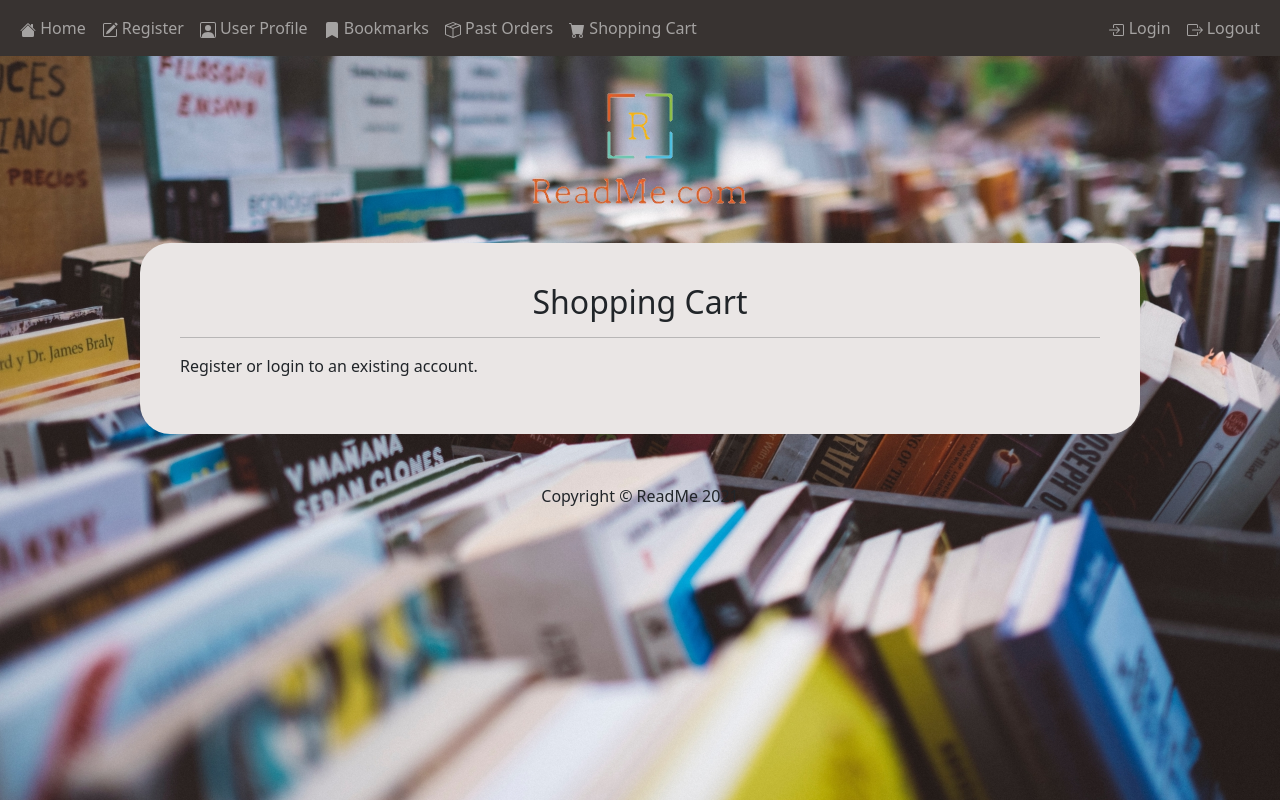
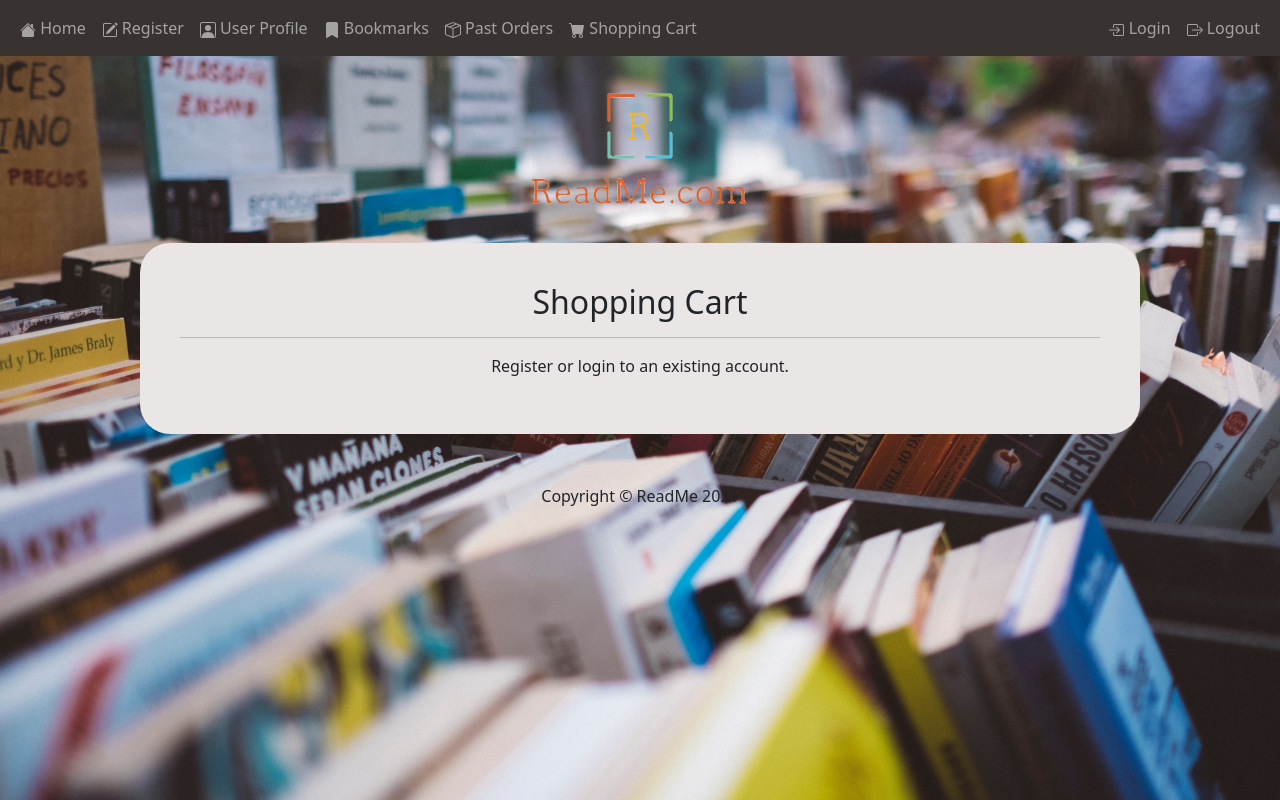
Before and after one commit to jessshi8/Project2, an Angular app in the folder Project2Angular/: page /cart in a window 1280 px wide. Built offline with nearby package versions, Linux system fonts and the light colour scheme.

Commit message:
fixed styling

```diff
--- a/Project2Angular/src/app/bookmarks/bookmarks.component.css
+++ b/Project2Angular/src/app/bookmarks/bookmarks.component.css
@@ -1,4 +1,4 @@
-#title {
+#title, #body {
     text-align: center;
 }
 
--- a/Project2Angular/src/app/cart/cart.component.css
+++ b/Project2Angular/src/app/cart/cart.component.css
@@ -1,4 +1,4 @@
-#title {
+#title, #body {
     text-align: center;
 }
 
--- a/Project2Angular/src/app/profile/profile.component.css
+++ b/Project2Angular/src/app/profile/profile.component.css
@@ -1,3 +1,7 @@
+#title, #body {
+    text-align: center;
+}
+
 .profile-container {
     width: 1000px;
     height: 100%;
@@ -6,6 +10,3 @@
 	background: #EAE6E5;
 	border-radius: 30px;
 }
-#title, #body {
-    text-align: center;
-}
--- a/Project2Angular/src/app/profile/profile.component.html
+++ b/Project2Angular/src/app/profile/profile.component.html
@@ -1,8 +1,6 @@
 <div class="profile-container">
-  <div class="row">
-    <h2 id="title">User Profile</h2>
-    <hr class="solid">
-  </div>
+  <h2 id="title">User Profile</h2>
+  <hr class="solid">
 
   <div *ngIf="sessionUser==null; then notLoggedInBlock else loggedInBlock"></div>
   <!-- Not Logged In View -->
```
